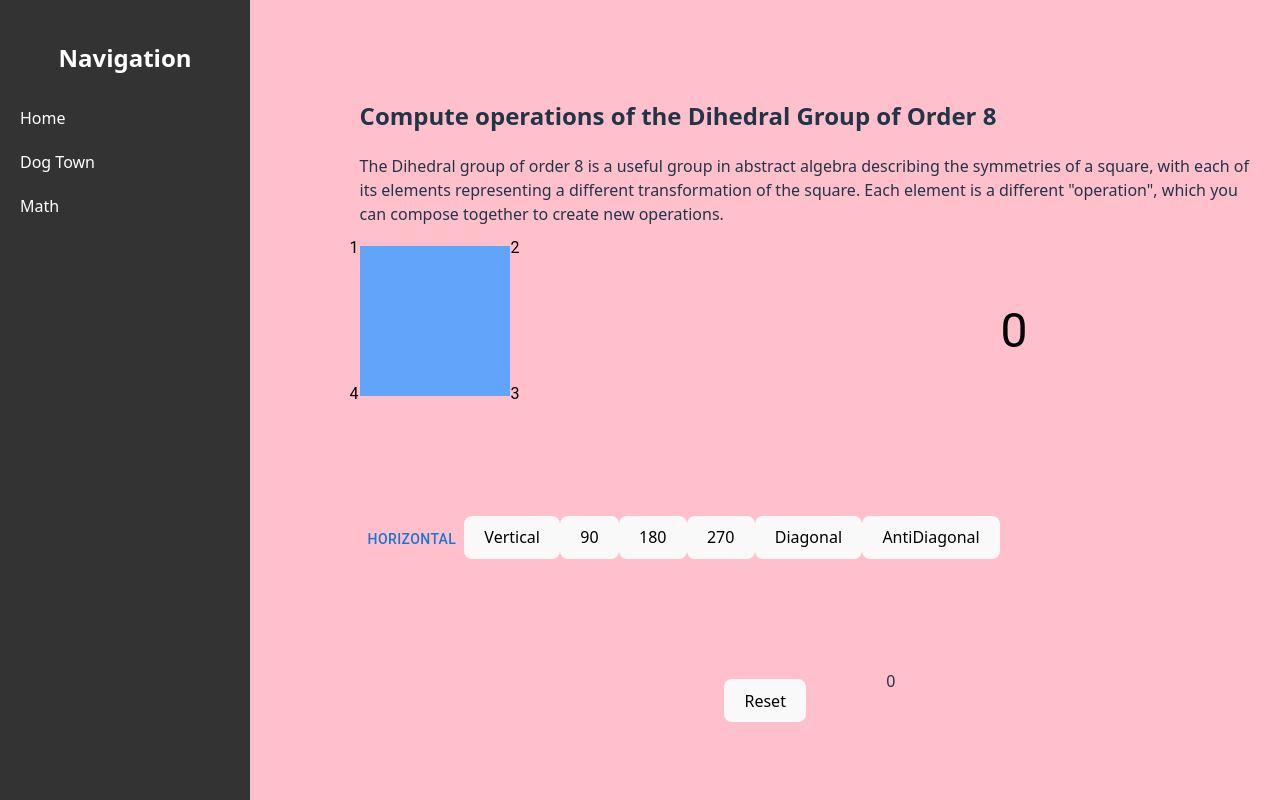
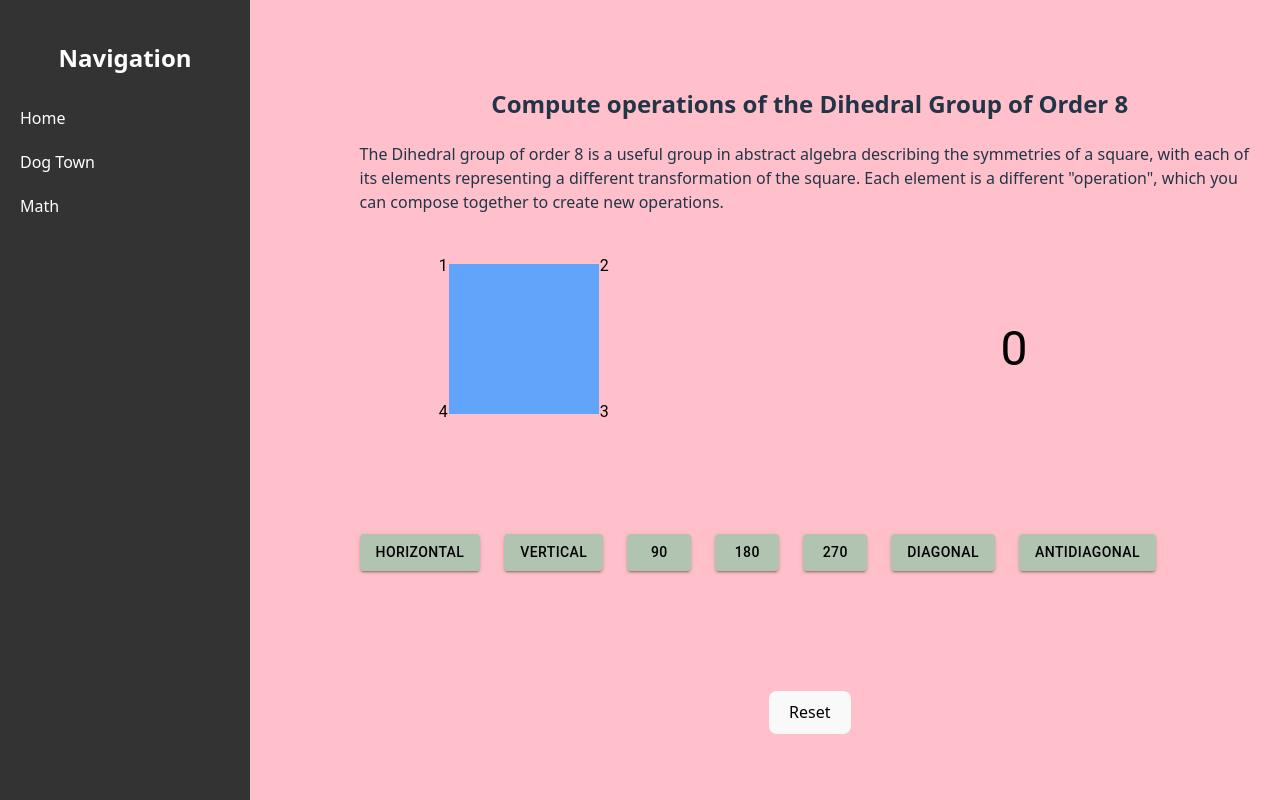
Before and after one commit to sydneytm/me, a React (Vite) app: page /#/me/math in a window 1280 px wide. Built offline with nearby package versions, Linux system fonts and the light colour scheme.

Commit message:
fix button colors and spacing

```diff
--- a/src/screens/Math/Math.tsx
+++ b/src/screens/Math/Math.tsx
@@ -1,16 +1,17 @@
 import * as React from 'react';
 import '../../css/Math.css';
 import { SquareAnimation } from '../../screens/Math/SquareAnimation.jsx';
-
+import { UseMath } from './UseMath.js';
 export const Math = () => {
     return (
         <>
-        <h2>
+        <h2 style={{ textAlign: 'center'}}>
           Compute operations of the Dihedral Group of Order 8
         </h2>
-        <p>The Dihedral group of order 8 is a useful group in abstract algebra describing the symmetries of a square, with each of its elements representing a different transformation of the square. Each element is a different "operation", which you can compose together to create new operations. </p>
+        <p style={{marginBottom:"50px"}}>The Dihedral group of order 8 is a useful group in abstract algebra describing the symmetries of a square, with each of its elements representing a different transformation of the square. Each element is a different "operation", which you can compose together to create new operations. </p>
 
         <SquareAnimation />
+
         </>
     );
 
--- a/src/screens/Math/SquareAnimation.jsx
+++ b/src/screens/Math/SquareAnimation.jsx
@@ -5,7 +5,25 @@ import { useSpring, animated, a } from '@react-spring/web';
 import '../../css/squareAnimation.css';
 import Square from '../../assets/square.png';
 import { UseMath } from './UseMath';
-import { Grid, Button, Typography } from '@mui/material';
+import { Grid, Button, Typography, Stack } from '@mui/material';
+import { createTheme, ThemeProvider } from '@mui/material/styles';
+const theme = createTheme({
+  palette: {
+    primary: {
+      main: '#b0c4b1',
+      light: '#d1e7dd',
+      dark: '#6c757d',
+      contrastText: '#000000',
+    },
+    secondary: {
+      main: '#edafb8',
+    },
+    background: {
+      default: '#f3f4f6',
+      paper: '#ffffff',
+    },
+  },
+})
 export const SquareAnimation = () => {
 
   const { square, horizontal, vertical, diagonal, antiDiagonal, flippedHorizontal, flippedVertical, flippedAntiDiagonal, flippedDiagonal, ninety, one80, two70, rotation, onReset, whatSquare} = UseMath();
@@ -18,9 +36,9 @@ export const SquareAnimation = () => {
 
 
 return(
-    <>
+    <ThemeProvider theme={theme}>
     <Grid container columns={12} spacing={10} justifyContent="center" alignItems="center" style={{ marginTop: "20px" }}>
-    <Grid item size={5}>
+    <Grid item size={5} style={{ display: "flex", justifyContent: "center", alignItems: "center" }}>
 <div style={{ position: "relative", width: 150, height: 150 }}>
 <animated.div
         style={{
@@ -46,43 +64,43 @@ return(
 </Grid>
 
   <Grid item size={12}>
-<div className="flex gap-4" style={{ marginTop: "40px" }}>
-    <Button onClick={() => horizontal()} className="btn">
+<Stack direction={'row'} spacing={3} style={{ marginTop: "40px" }}>
+    <Button variant='contained' color='primary' onClick={() => horizontal()} className="btn">
           Horizontal
         </Button>
-        <button onClick={() => {
+        <Button variant='contained' color='primary' onClick={() => {
           vertical()
           console.log("flippedVertical", square)
 
           }} className="btn">
           Vertical
-        </button>
-        <button onClick={() => {
+        </Button>
+        <Button variant='contained' color='primary' onClick={() => {
           ninety();
           }} className="btn">
           90
-        </button>
-        <button onClick={() => {
+        </Button>
+        <Button variant='contained' color='primary' onClick={() => {
           one80();
           }} className="btn">
           180
-        </button>
-        <button onClick={() => {
+        </Button>
+        <Button variant='contained' color='primary' onClick={() => {
           two70();
           }} className="btn">
           270
-        </button>
-        <button onClick={() => {
+        </Button>
+        <Button variant='contained' color='primary' onClick={() => {
           diagonal()
           }} className="btn">
           Diagonal
-        </button>
-        <button onClick={() => {
+        </Button>
+        <Button variant='contained' color='primary' onClick={() => {
           antiDiagonal()
           }} className="btn">
           AntiDiagonal
-        </button>
-        </div>
+        </Button>
+        </Stack>
         </Grid>
         <div className="flex gap-4" style={{ marginTop: "40px" }} >
         <button onClick={() => {
@@ -91,11 +109,7 @@ return(
           Reset
         </button>
         </div>
-
-        <div>
-          {whatSquare(square)}
-        </div>
         </Grid>
-    </> )
+    </ThemeProvider> )
 }
 // export default SquareAnimation;
--- a/src/screens/Math/UseMath.tsx
+++ b/src/screens/Math/UseMath.tsx
@@ -1,25 +1,21 @@
 import { useState } from "react";
 
-export interface UseMath {
-    square:  number[];
-    horizontal: (square: number[]) => number[];
-    vertical: (square: number[]) => number[];
-    diagonal: (square: number[]) => number[];
-    antiDiagonal: (square: number[]) => number[];
-    ninety: (square: number[]) => number[];
-    one80: (square: number[]) => number[];
-    two70: (square: number[]) => number[];
-    squaresMatch: (square1: number[], square2: number[]) => boolean;
-    flippedVertical: boolean;
-    flippedHorizontal: boolean;
-    flippedDiagonal: boolean;
-    flippedAntiDiagonal: boolean;
-    whatSquare: (square: number[]) => string ;
-
-
-
-
-}
+// export interface UseMath {
+//     square:  number[];
+//     horizontal: (square: number[]) => number[];
+//     vertical: (square: number[]) => number[];
+//     diagonal: (square: number[]) => number[];
+//     antiDiagonal: (square: number[]) => number[];
+//     ninety: (square: number[]) => number[];
+//     one80: (square: number[]) => number[];
+//     two70: (square: number[]) => number[];
+//     squaresMatch: (square1: number[], square2: number[]) => boolean;
+//     flippedVertical: boolean;
+//     flippedHorizontal: boolean;
+//     flippedDiagonal: boolean;
+//     flippedAntiDiagonal: boolean;
+//     whatSquare: (square: number[]) => string ;
+// }
 
 export const UseMath = () => {
     const [square, setSquare] = useState<number[]>([1, 2, 3, 4]);
@@ -28,29 +24,6 @@ export const UseMath = () => {
     const [rotation, setRotation] = useState(0);
     const [flippedDiagonal, setFlippedDiagonal] = useState(false);
     const [flippedAntiDiagonal, setFlippedAntiDiagonal] = useState(false);
-
-    // const horizontal = (square: number[]) => {
-    //     return [square[1], square[0], square[3], square[2]]
-    // }
-    // const vertical = (square: number[]) => {
-    //     return [square[3], square[2], square[1], square[0]]
-    // }
-    // const diagonal = (square: number[]) => {
-    //     return [square[0], square[3], square[2], square[1]]
-    // }
-    // const antiDiagonal = (square: number[]) => {
-    //     return [square[2], square[1], square[0], square[3]]
-    // }
-    // const ninety = (square: number[]) => {
-    //     return [square[3], square[0], square[1], square[2]]
-    //     // setSquare([square[3], square[0], square[1], square[2]])
-    // }
-    // const one80 = (square: number[]) => {
-    //     return ninety(ninety(square));
-    // }
-    // const two70 = (square: number[]) => {
-    //     return one80(ninety(square));
-    // }
 
     const horizontal = () => {
         setSquare([square[1], square[0], square[3], square[2]])
@@ -89,12 +62,12 @@ export const UseMath = () => {
                 }
             }
             if(square[1] == 4){
-                return "diagonal";
+                return "Diagonal";
             }
         }
         else if (square[0] == 2) {
             if(square[1] == 1){
-                return "horizontal";
+                return "Horizontal";
             }
             else if(square[1] == 3){
                 return "270";
@@ -105,12 +78,12 @@ export const UseMath = () => {
                 return "180";
             }
             else if (square[1] == 2){
-                return "antiDiagonal";
+                return "Anti-diagonal";
             }
         }
         else if (square[0] == 4) {
             if(square[1] == 3){
-                return "vertical";
+                return "Vertical";
             }
             else if(square[1] == 1){
                 return "90";
@@ -125,10 +98,6 @@ export const UseMath = () => {
     const squaresMatch = (square1: number[], square2: number[]) => {
 
         return square1.every((value, index) => value === square2[index]);
-    }
-
-    const onSave = (square: number[]) => {
-        setSquare(square);
     }
     const onReset = () => {
         setSquare([1,2,3,4]);
```
